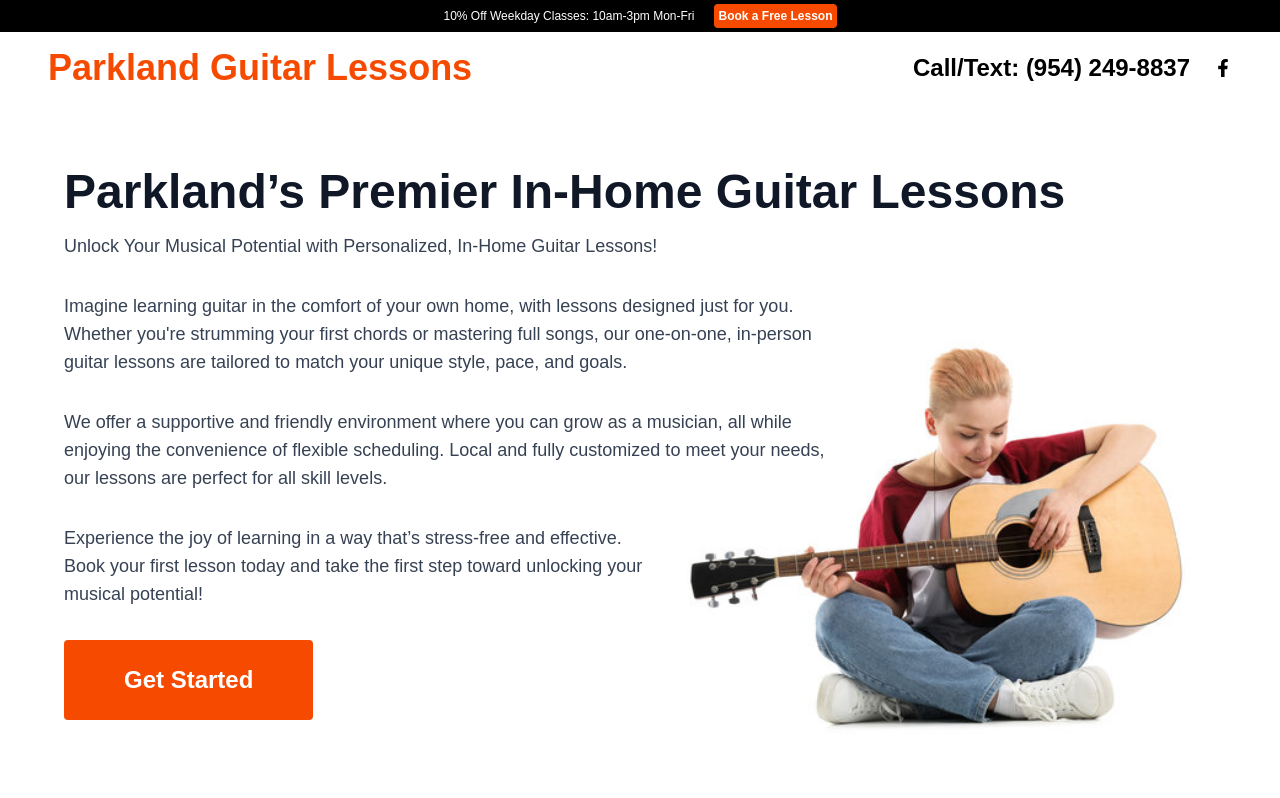
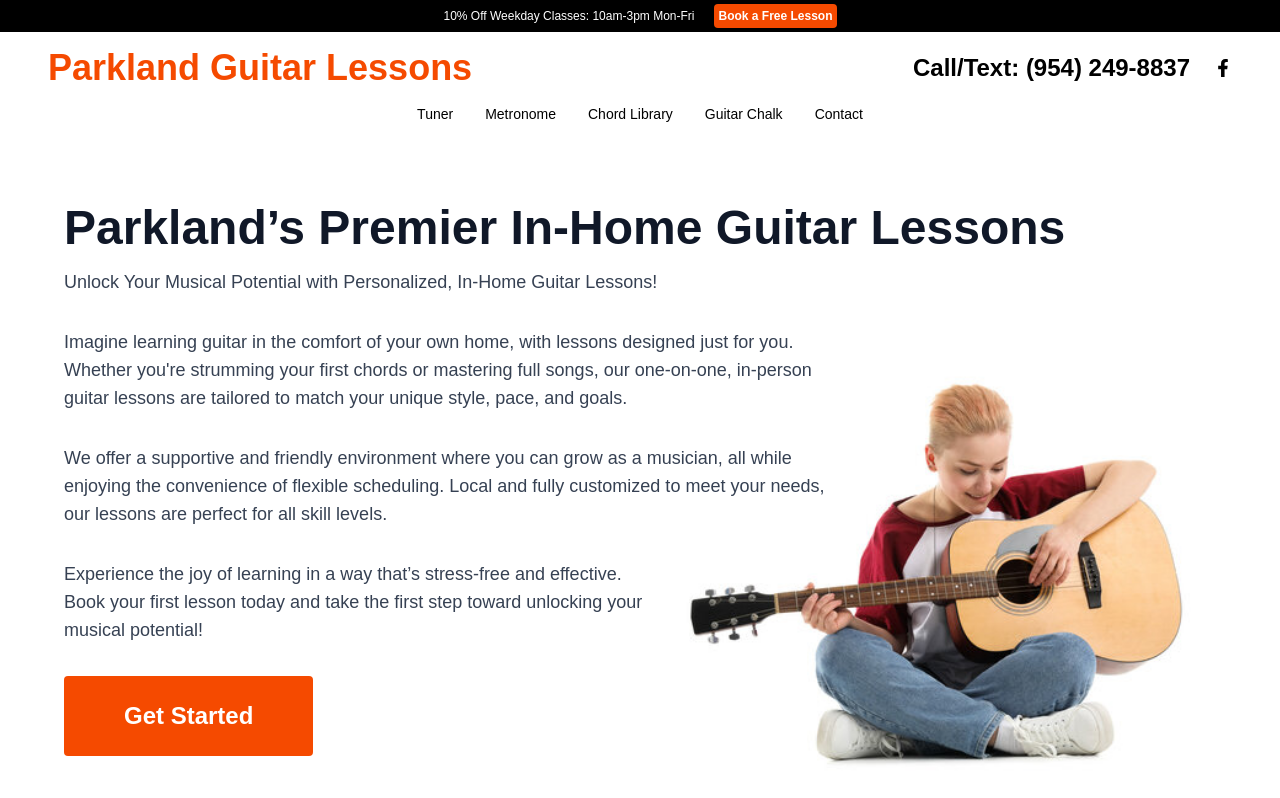
Before and after one commit to dvkdesigns/parklandguitarlessons.com, a Next.js app: page / in a window 1280 px wide. Shown: the top 798 px of the page. Built offline with nearby package versions, Linux system fonts and the light colour scheme.

Commit message:
adding navigation

```diff
--- a/src/components/Header.tsx
+++ b/src/components/Header.tsx
@@ -32,11 +32,14 @@ export default function Header() {
           </div>
         </div>
 
-        {/* NAV LINKS
-        <nav className="mt-4 flex justify-center gap-8 text-sm">
-          <Link href="/guitar-chalk" className="hover:underline">Blog</Link>
+
+        <nav className="mt-4 flex justify-center gap-8 text-sm text-black">
+          <Link href="/online-guitar-tuner" className="hover:underline">Tuner</Link>
+          <Link href="/online-metronome" className="hover:underline">Metronome</Link>
+          <Link href="/online-guitar-chord-library" className="hover:underline">Chord Library</Link>
+          <Link href="/guitar-chalk" className="hover:underline">Guitar Chalk</Link>
           <Link href="/contact" className="hover:underline">Contact</Link>
-        </nav>*/}
+        </nav>
       </div>
     </header>
   );
```
